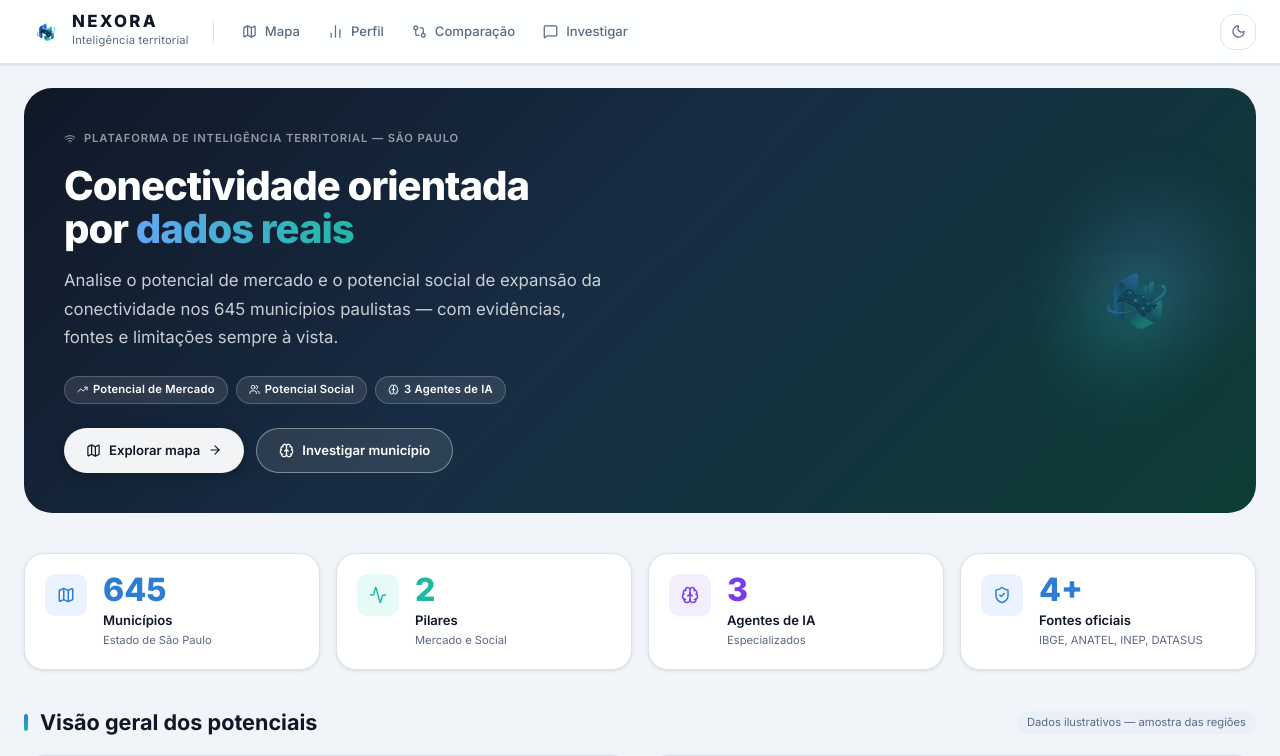
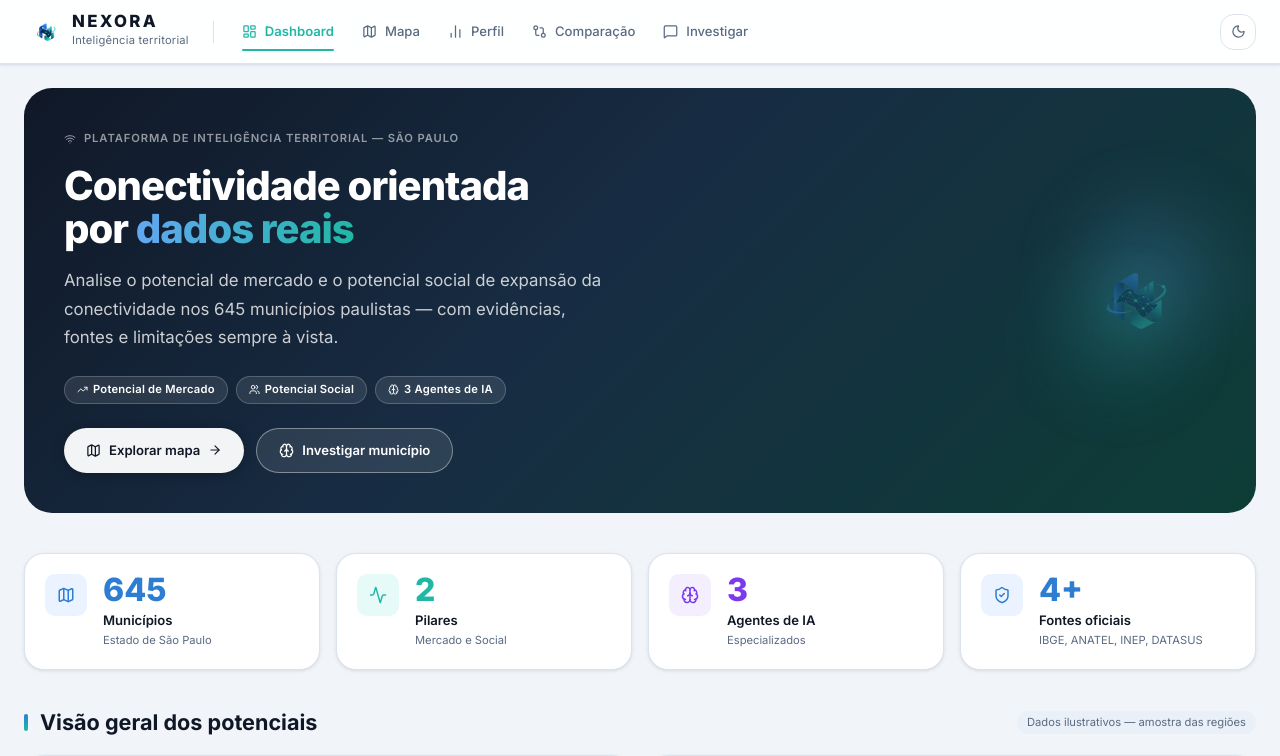
Before and after one commit to pietrobellacosadev/NEXORA, a React (Vite) app in the folder frontend/: page / in a window 1280 px wide. Shown: the top 756 px of the page. Built offline with nearby package versions, Linux system fonts and the light colour scheme.

Commit message:
feat: transições AnimatePresence entre rotas + Dashboard no menu principal + rota 404

```diff
--- a/frontend/src/App.tsx
+++ b/frontend/src/App.tsx
@@ -1,11 +1,13 @@
 import { useState, useEffect } from 'react'
-import { BrowserRouter, Routes, Route } from 'react-router-dom'
+import { BrowserRouter, Routes, Route, useLocation } from 'react-router-dom'
+import { AnimatePresence } from 'motion/react'
 import AppLayout from './components/layout/AppLayout'
 import DashboardPage from './pages/DashboardPage'
 import MapaPage from './pages/MapaPage'
 import PerfilPage from './pages/PerfilPage'
 import CompararPage from './pages/CompararPage'
 import InvestigarPage from './pages/InvestigarPage'
+import NotFoundPage from './pages/NotFoundPage'
 
 type Theme = 'light' | 'dark'
 
@@ -13,6 +15,25 @@ function getInitialTheme(): Theme {
   const stored = localStorage.getItem('nexora-theme') as Theme | null
   if (stored) return stored
   return window.matchMedia('(prefers-color-scheme: dark)').matches ? 'dark' : 'light'
+}
+
+/* Wrapper separado para ter acesso ao useLocation dentro do BrowserRouter */
+function AnimatedRoutes() {
+  const location = useLocation()
+
+  return (
+    <AnimatePresence mode="wait" initial={false}>
+      <Routes location={location} key={location.pathname}>
+        <Route path="/"            element={<DashboardPage />} />
+        <Route path="/mapa"        element={<MapaPage />} />
+        <Route path="/perfil"      element={<PerfilPage />} />
+        <Route path="/perfil/:id"  element={<PerfilPage />} />
+        <Route path="/comparar"    element={<CompararPage />} />
+        <Route path="/investigar"  element={<InvestigarPage />} />
+        <Route path="*"            element={<NotFoundPage />} />
+      </Routes>
+    </AnimatePresence>
+  )
 }
 
 export default function App() {
@@ -29,14 +50,7 @@ export default function App() {
   return (
     <BrowserRouter>
       <AppLayout theme={theme} onToggleTheme={toggleTheme}>
-        <Routes>
-          <Route path="/"            element={<DashboardPage />} />
-          <Route path="/mapa"        element={<MapaPage />} />
-          <Route path="/perfil"      element={<PerfilPage />} />
-          <Route path="/perfil/:id"  element={<PerfilPage />} />
-          <Route path="/comparar"    element={<CompararPage />} />
-          <Route path="/investigar"  element={<InvestigarPage />} />
-        </Routes>
+        <AnimatedRoutes />
       </AppLayout>
     </BrowserRouter>
   )
--- a/frontend/src/components/layout/TopBar.tsx
+++ b/frontend/src/components/layout/TopBar.tsx
@@ -1,7 +1,7 @@
 import { NavLink, useLocation } from 'react-router-dom'
 import { motion } from 'motion/react'
 import {
-  Map, BarChart2, GitCompare, MessageSquare,
+  LayoutDashboard, Map, BarChart2, GitCompare, MessageSquare,
   Sun, Moon,
 } from 'lucide-react'
 import './TopBar.css'
@@ -12,10 +12,11 @@ interface TopBarProps {
 }
 
 const NAV_ITEMS = [
-  { to: '/mapa',       label: 'Mapa',        icon: Map         },
-  { to: '/perfil',     label: 'Perfil',      icon: BarChart2   },
-  { to: '/comparar',   label: 'Comparação',  icon: GitCompare  },
-  { to: '/investigar', label: 'Investigar',  icon: MessageSquare },
+  { to: '/',           label: 'Dashboard',   icon: LayoutDashboard, exact: true },
+  { to: '/mapa',       label: 'Mapa',        icon: Map,             exact: false },
+  { to: '/perfil',     label: 'Perfil',      icon: BarChart2,       exact: false },
+  { to: '/comparar',   label: 'Comparação',  icon: GitCompare,      exact: false },
+  { to: '/investigar', label: 'Investigar',  icon: MessageSquare,   exact: false },
 ]
 
 export default function TopBar({ theme, onToggleTheme }: TopBarProps) {
@@ -45,8 +46,10 @@ export default function TopBar({ theme, onToggleTheme }: TopBarProps) {
 
           {/* Navegação */}
           <nav className="topbar__nav" aria-label="Navegação principal">
-            {NAV_ITEMS.map(({ to, label, icon: Icon }) => {
-              const active = location.pathname.startsWith(to)
+            {NAV_ITEMS.map(({ to, label, icon: Icon, exact }) => {
+              const active = exact
+                ? location.pathname === to
+                : location.pathname.startsWith(to)
               return (
                 <NavLink
                   key={to}
@@ -84,8 +87,10 @@ export default function TopBar({ theme, onToggleTheme }: TopBarProps) {
 
       {/* Bottom navigation — mobile only */}
       <nav className="bottom-nav" aria-label="Navegação mobile">
-        {NAV_ITEMS.map(({ to, label, icon: Icon }) => {
-          const active = location.pathname.startsWith(to)
+        {NAV_ITEMS.map(({ to, label, icon: Icon, exact }) => {
+          const active = exact
+            ? location.pathname === to
+            : location.pathname.startsWith(to)
           return (
             <NavLink
               key={to}
```
